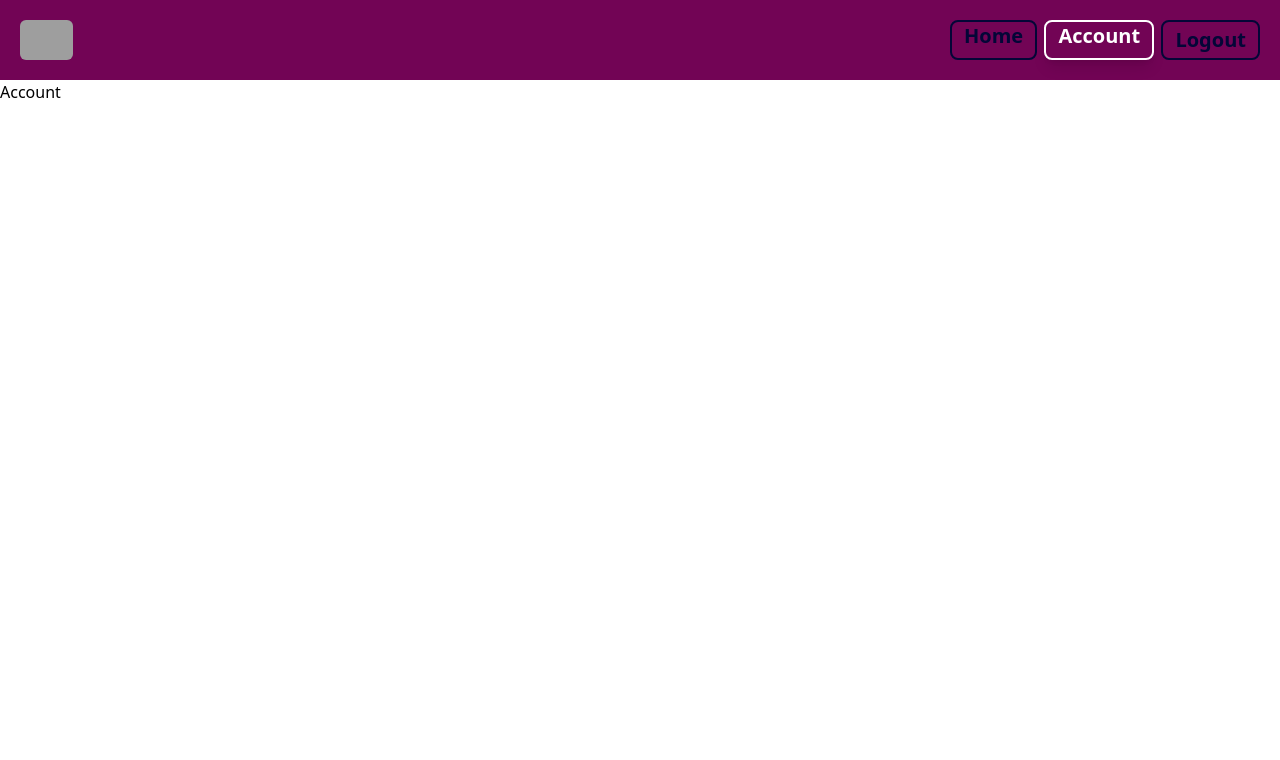
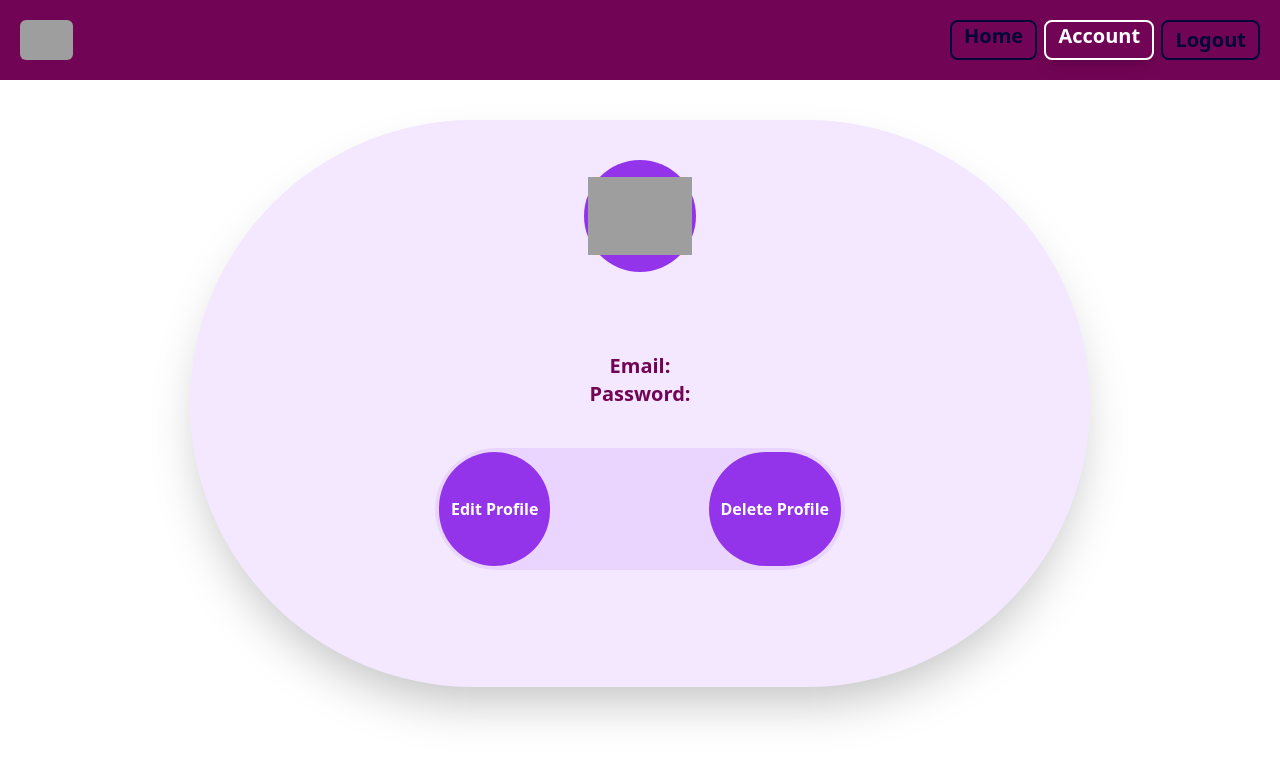
Before and after one commit to SGsubuuu-2322/E-Commerce_App-Tatwa, a React (Vite) app: page /account in a window 1280 px wide. Shown: the top 760 px of the page. Built offline with nearby package versions, Linux system fonts and the light colour scheme; sample sign-in values are in the browser's storage; grey boxes are pictures that could not be loaded.

Commit message:
Implemented the user profile deletion feature...

```diff
--- a/src/Components/Account.jsx
+++ b/src/Components/Account.jsx
@@ -1,7 +1,58 @@
 // import React from 'react'
 
+import { useDispatch, useSelector } from "react-redux";
+import { refreshAllUsers } from "../Store/Reducers/UserReducer";
+import { useNavigate } from "react-router-dom";
+
 const Account = () => {
-  return <div>Account</div>;
+  const Navigate = useNavigate();
+  const Dispatch = useDispatch();
+  const { loggedInUser } = useSelector((state) => state.allUsers);
+  //   console.log(loggedInUser);
+
+  const handleDeletion = () => {
+    const filteredUsers = JSON.parse(localStorage.getItem("allUsers")).filter(
+      (user) => user.email !== loggedInUser.email
+    );
+
+    localStorage.setItem("allUsers", JSON.stringify(filteredUsers));
+    Dispatch(refreshAllUsers());
+    localStorage.removeItem("loggedInUser");
+    Navigate("/login");
+  };
+  return (
+    <div className="w-full h-full bg-white p-10 pb-20 overflow-y-auto">
+      <div className="w-3/4 h-5/6 bg-purple-100 rounded-full m-auto flex flex-col justify-start items-center p-10 shadow-2xl">
+        <div className="w-28 h-28 rounded-full bg-purple-600 p-1">
+          <img
+            src="https://cdn3d.iconscout.com/3d/premium/thumb/user-6332708-5209354.png"
+            alt="user-img"
+            className="h-full w-full object-contain hover:scale-110"
+          />
+        </div>
+        <h1 className="text-xl font-semibold text-secondary mb-20">
+          {loggedInUser.name}
+        </h1>
+        <h2 className="text-xl font-semibold text-secondary">
+          Email: {loggedInUser.email}
+        </h2>
+        <h2 className="text-xl font-semibold text-secondary mb-10">
+          Password: {loggedInUser.password}
+        </h2>
+        <div className="w-2/4 h-1/4 bg-purple-200 rounded-full flex justify-between p-1">
+          <button className="px-3 py-1 rounded-full bg-purple-600 text-white font-semibold hover:scale-105">
+            Edit Profile
+          </button>
+          <button
+            onClick={handleDeletion}
+            className="px-3 py-2 rounded-full bg-purple-600 text-white font-semibold hover:scale-105"
+          >
+            Delete Profile
+          </button>
+        </div>
+      </div>
+    </div>
+  );
 };
 
 export default Account;
--- a/src/Store/Reducers/UserReducer.jsx
+++ b/src/Store/Reducers/UserReducer.jsx
@@ -10,8 +10,11 @@ const userSlice = createSlice({
   name: "users",
   initialState,
   reducers: {
+    refreshAllUsers: (state) => {
+      state.allUsers = JSON.parse(localStorage.getItem("allUsers"));
+    },
     refreshLoggedInUser: (state) => {
-      state.loggedInUser = [JSON.parse(localStorage.getItem("loggedInUser"))];
+      state.loggedInUser = JSON.parse(localStorage.getItem("loggedInUser"));
     },
   },
   extraReducers: (builder) => {
@@ -23,4 +26,4 @@ const userSlice = createSlice({
 });
 
 export default userSlice.reducer;
-export const { refreshLoggedInUser } = userSlice.actions;
+export const { refreshLoggedInUser, refreshAllUsers } = userSlice.actions;
```
